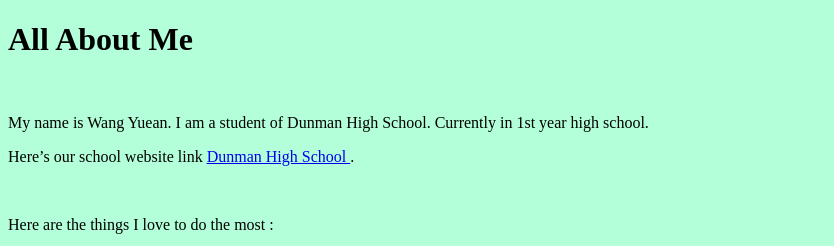
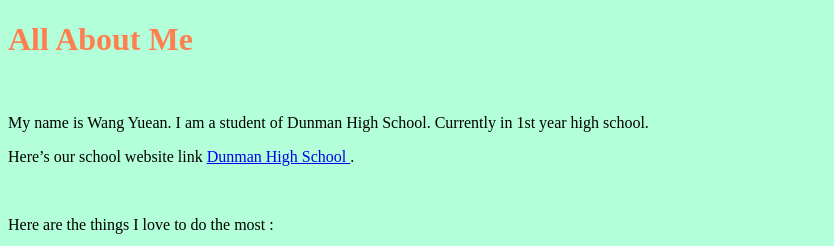
Before and after one commit to dhswangyuean/dhswangyuean.github.io, a plain HTML site: page index.html in a window 1280 px wide. Shown: the top 246 px of the page, without its empty margins (0-834 px from the left). Drawn offline with Linux system fonts and the light colour scheme.

Commit message:
Update style.css

```diff
--- a/style.css
+++ b/style.css
@@ -1,7 +1,6 @@
-<link rel="stylesheet" href="/style.css" />
 h1{
   font-family: brush script;
-  color:turquoise;
+  color:coral;
 }
 
 p{
```
